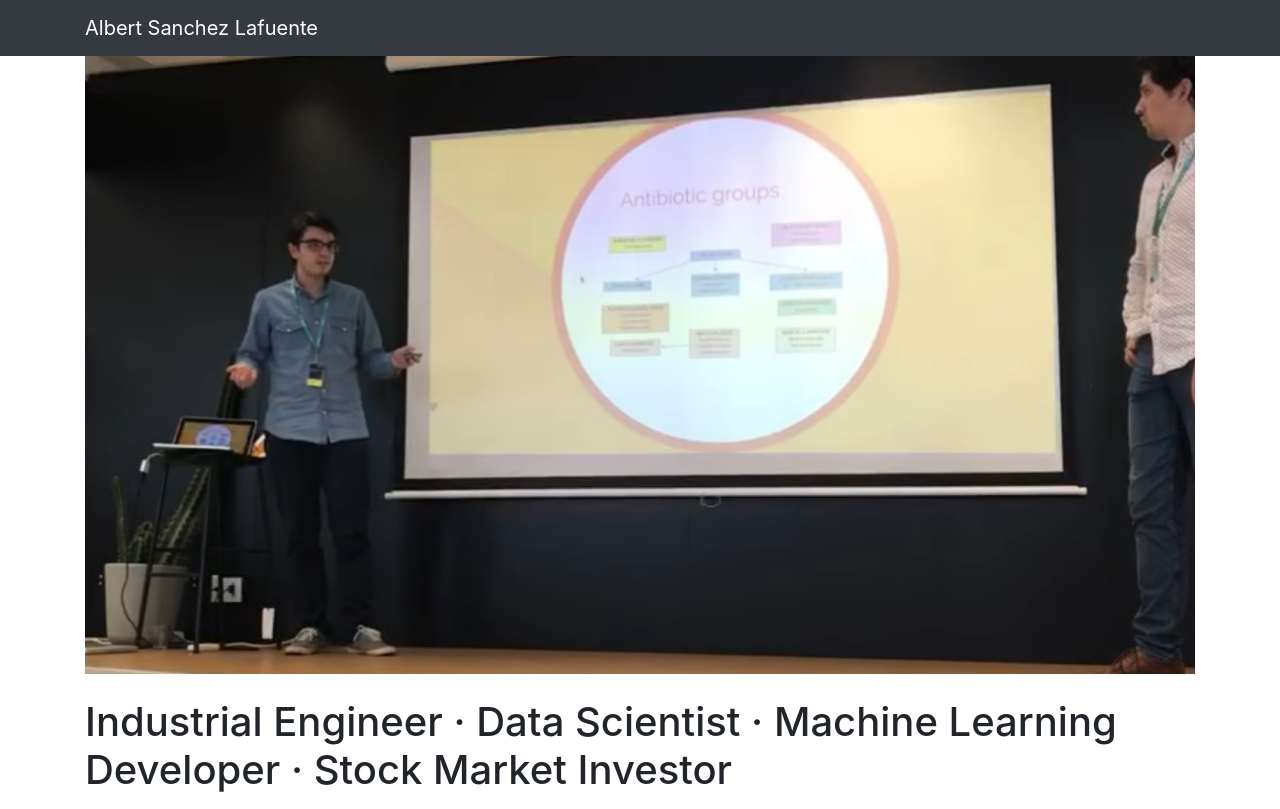
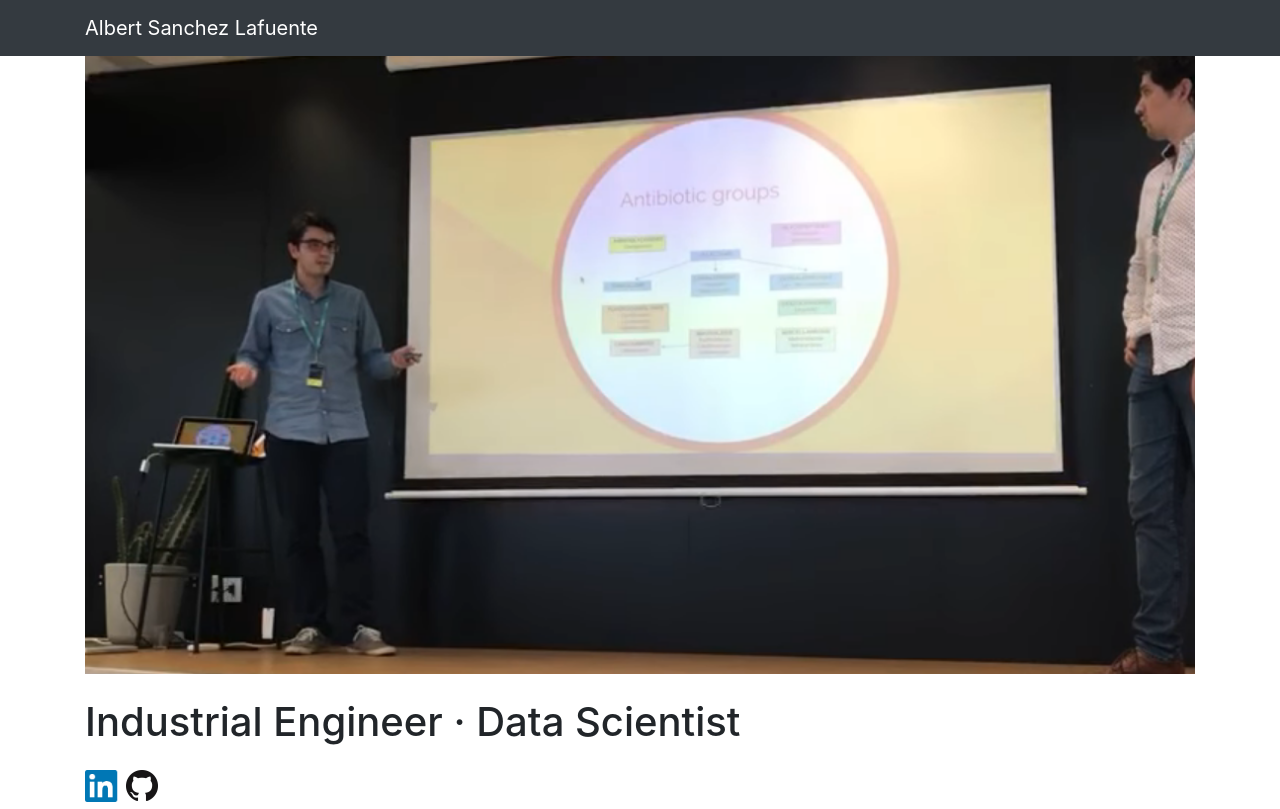
Before and after one commit to albertsl/albertsl.github.io, a website: page index.html in a window 1280 px wide. Shown: the top 809 px of the page. Drawn offline with Linux system fonts and the light colour scheme.

Commit message:
Simplificado titulo

```diff
--- a/index.html
+++ b/index.html
@@ -58,7 +58,7 @@
           <img src="img/photo.png" class="profile-pic"></img>
         </div>
         <div class="profile-container">
-          <h1 class="my-4">Industrial Engineer · Data Scientist · Machine Learning Developer · Stock Market Investor</h1>
+          <h1 class="my-4">Industrial Engineer · Data Scientist</h1>
           <a href="https://www.linkedin.com/in/albertsl/"><img src="img/linkedin.png" alt="Linkedin" class="sm-icon"></img></a>
           <a href="https://github.com/albertsl"><img src="img/github.png" alt="GitHub" class="sm-icon"></img></a>
         </div>
```
